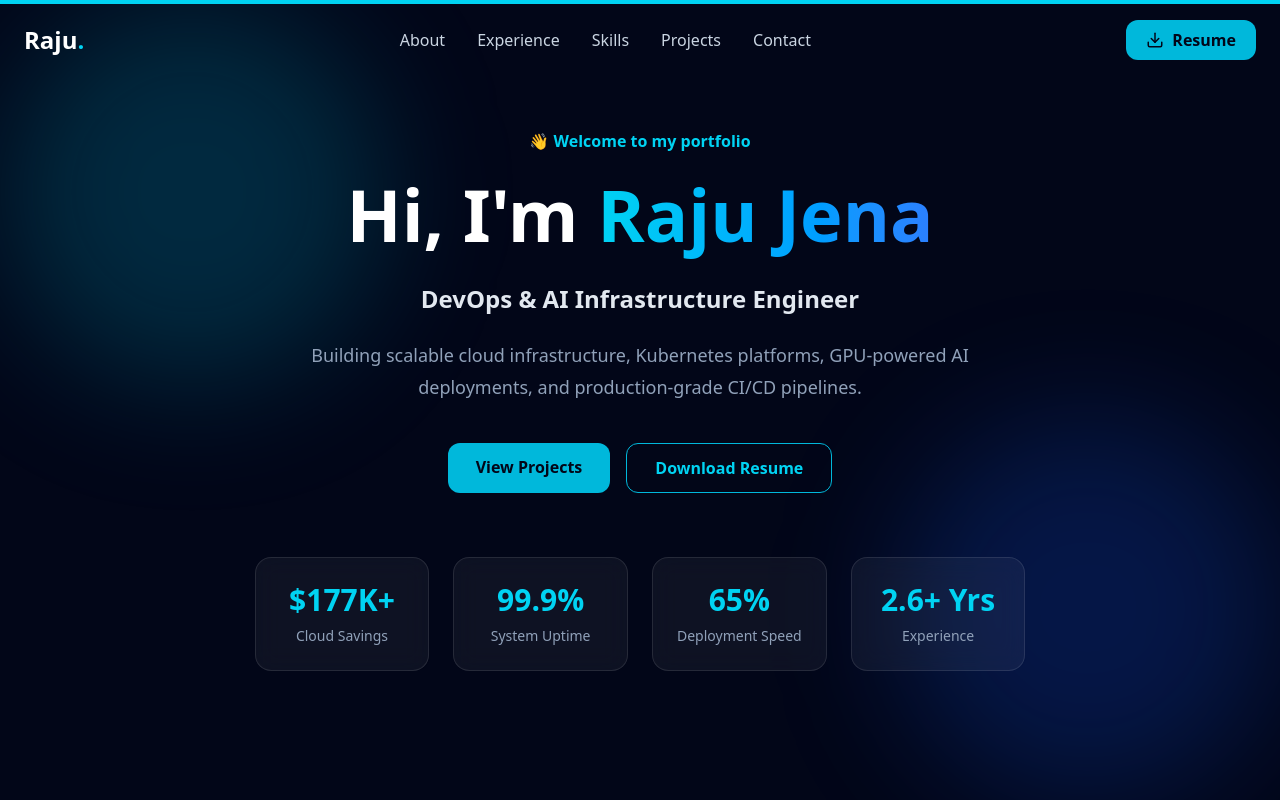
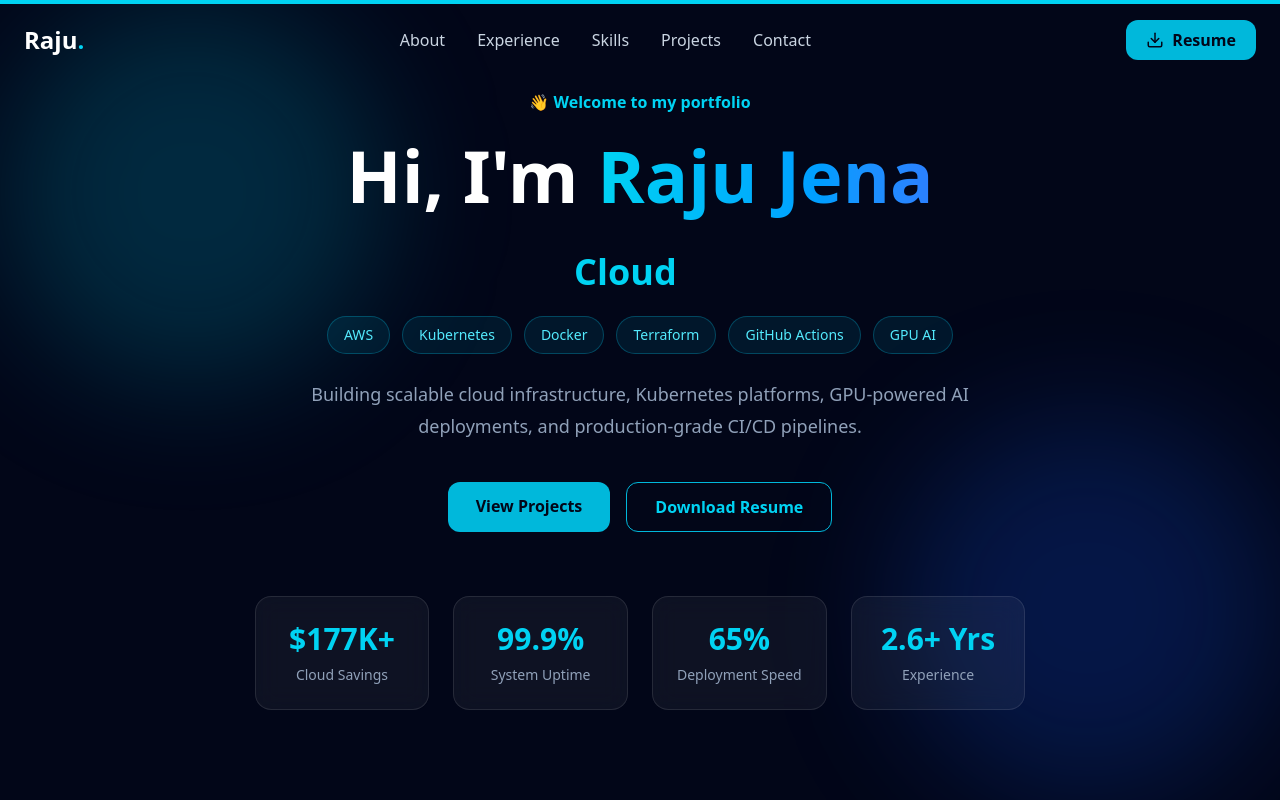
Before and after one commit to rajujena0/raju-devops-portfolio, a Next.js app: page / in a window 1280 px wide. Shown: the top 800 px of the page. Built offline with nearby package versions, Linux system fonts and the light colour scheme.

Commit message:
feat: add animated typing effect in hero

```diff
--- a/components/sections/Hero.tsx
+++ b/components/sections/Hero.tsx
@@ -2,6 +2,7 @@
 
 import { motion } from "framer-motion";
 import { portfolio } from "@/data/portfolio";
+import { TypeAnimation } from "react-type-animation";
 
 export default function Hero() {
   return (
@@ -27,9 +28,48 @@ export default function Hero() {
           </span>
         </h1>
 
-        <h2 className="mt-6 text-2xl font-semibold text-slate-200">
-          {portfolio.personal.title}
-        </h2>
+
+        <div className="mt-8 flex justify-center">
+
+  <TypeAnimation
+    sequence={[
+      "DevOps Engineer",
+      2000,
+      "Cloud Engineer",
+      2000,
+      "AI Infrastructure Engineer",
+      2000,
+      "Platform Engineer",
+      2000,
+      "Kubernetes Engineer",
+      2000,
+    ]}
+    wrapper="span"
+    speed={45}
+    repeat={Infinity}
+    className="text-2xl font-bold text-cyan-400 md:text-4xl"
+  />
+
+</div>
+<div className="mt-6 flex flex-wrap justify-center gap-3">
+
+  {[
+    "AWS",
+    "Kubernetes",
+    "Docker",
+    "Terraform",
+    "GitHub Actions",
+    "GPU AI",
+  ].map((item) => (
+    <span
+      key={item}
+      className="rounded-full border border-cyan-500/30 bg-cyan-500/10 px-4 py-2 text-sm font-medium text-cyan-300"
+    >
+      {item}
+    </span>
+  ))}
+
+</div>
 
         <p className="mx-auto mt-6 max-w-3xl text-lg leading-8 text-slate-400">
           {portfolio.personal.subtitle}
--- a/package.json
+++ b/package.json
@@ -20,6 +20,7 @@
     "react": "19.2.4",
     "react-dom": "19.2.4",
     "react-icons": "^5.7.0",
+    "react-type-animation": "^3.2.0",
     "shadcn": "^4.12.0",
     "tailwind-merge": "^3.6.0",
     "tw-animate-css": "^1.4.0"
```
Also changed, not shown: 1 other file (tests, documents, lock files or other folders).
